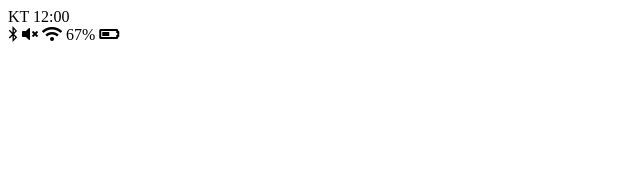
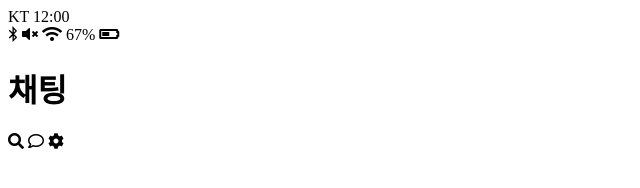
Before and after one commit to jangtang2/kakao-talk-clone, a plain HTML site: page index.html in a window 1280 px wide. Shown: the whole page, without its empty margins (0-640 px from the left). Drawn offline with Linux system fonts and the light colour scheme.

Commit message:
Update index.html
+header

```diff
--- a/index.html
+++ b/index.html
@@ -23,5 +23,21 @@
             <i class="fas fa-battery-half"></i>
         </div>
     </div>
+    <header class="header">
+        <div class="header_header-c">
+            <h1 class="header_title">채팅</h1>
+        </div>
+        <div class="header_header-c">
+            <span class="header_icon">
+                <i class="fas fa-search"></i>
+            </span>
+            <span class="header_icon">
+                <i class="far fa-comment"></i>
+            </span>
+            <span class="header_icon">
+                <i class="fas fa-cog"></i>
+            </span>
+        </div>
+    </header>
 </body>
 </html>
```
